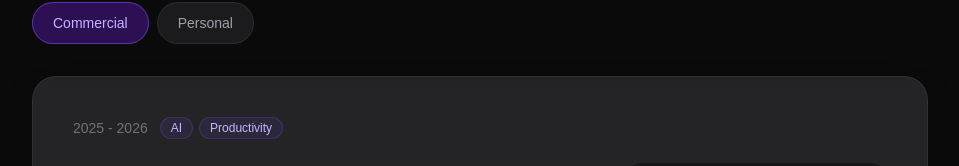
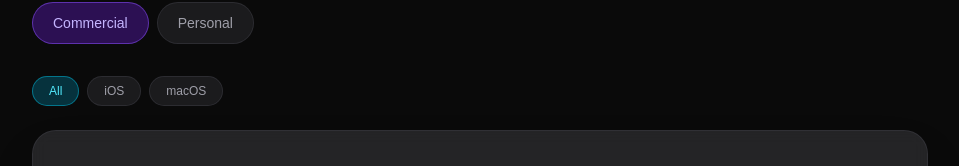
Before and after one commit to yurii-voievodin/yurii-voievodin.github.io, a Next.js app: page /projects in a window 1280 px wide. Shown: the part 269-435 px from the top of the page, without its empty margins (160-1119 px from the left). Built offline with nearby package versions, Linux system fonts and the light colour scheme; grey boxes are pictures that could not be loaded.

Commit message:
Improvement: Add iOS/macOS platform filter to Commercial projects view

```diff
--- a/src/components/projects/CommercialProjects.tsx
+++ b/src/components/projects/CommercialProjects.tsx
@@ -1,9 +1,15 @@
+'use client';
+
+import { useState } from 'react';
 import Image from 'next/image';
 import GradientLink from '@/components/GradientLink';
 import CodeTag from '@/components/CodeTag';
 import ProjectCard from '@/components/projects/ProjectCard';
 
+type PlatformFilter = 'all' | 'ios' | 'macos';
+
 export default function CommercialProjects() {
+    const [platform, setPlatform] = useState<PlatformFilter>('all');
     // Hooh images for carousel
     const hoohImages = [
         { src: '/projects/Hooh/hooh-home.png', alt: 'Hooh Home' },
@@ -93,9 +99,28 @@ export default function CommercialProjects() {
         { src: '/projects/SumDU/sumdu-search.png', alt: 'SumDU Search' },
     ];
 
+    const show = (p: 'ios' | 'macos') => platform === 'all' || platform === p;
+
     return (
         <>
+            <div className="flex gap-2 mb-6">
+                {(['all', 'ios', 'macos'] as const).map((f) => (
+                    <button
+                        key={f}
+                        onClick={() => setPlatform(f)}
+                        className={`px-4 py-1.5 rounded-full text-xs font-medium transition-all duration-300 ${
+                            platform === f
+                                ? 'bg-cyan-600/30 text-cyan-300 border border-cyan-500/50'
+                                : 'bg-zinc-800/60 text-zinc-400 border border-zinc-700/50 hover:text-zinc-300 hover:border-zinc-600/50'
+                        }`}
+                    >
+                        {f === 'all' ? 'All' : f === 'ios' ? 'iOS' : 'macOS'}
+                    </button>
+                ))}
+            </div>
+
                     {/* Hooh */}
+                    {show('ios') && (
                     <ProjectCard
                         date="2025 - 2026"
                         tags={['AI', 'Productivity']}
@@ -147,8 +172,10 @@ export default function CommercialProjects() {
                                     <GradientLink href="https://hooh.com" target="_blank">hooh.com</GradientLink>
                                 </div>
                     </ProjectCard>
+                    )}
 
                     {/* VistaPrint */}
+                    {show('ios') && (
                     <ProjectCard date="August 2023 - December 2025" tags={['E-commerce', 'Shopping']} images={vistaPrintImages}>
                                     <p className="text-zinc-300">
                                         <GradientLink href="https://www.vistaprint.com" target="_blank">VistaPrint</GradientLink> — e-commerce iOS app for ordering custom printed products. Users browse a product catalog, customize designs in an integrated editor, and place orders with Braintree and PayPal payments.
@@ -185,8 +212,10 @@ export default function CommercialProjects() {
                                         <li>Unit test coverage for core modules, localization with string catalogs, logging system</li>
                                     </ul>
                     </ProjectCard>
+                    )}
 
                     {/* VistaCreate */}
+                    {show('ios') && (
                     <ProjectCard date="February 2022 - August 2023" tags={['Design Tools']} images={vistaCreateImages}>
                                     <p className="text-zinc-300">
                                         <GradientLink href="https://create.vista.com" target="_blank">VistaCreate</GradientLink> — professional design and creative content creation iOS app. Users work with thousands of templates, add images, text, shapes and audio, and export designs in multiple formats.
@@ -227,8 +256,10 @@ export default function CommercialProjects() {
                                         <li>Design export UI and logic across multiple formats</li>
                                     </ul>
                     </ProjectCard>
+                    )}
 
                     {/* Clowder */}
+                    {show('ios') && (
                     <ProjectCard date="March 2020 - January 2022" tags={['Social']} images={clowderImages}>
                                     <p className="text-zinc-300">
                                         <GradientLink href="https://www.clowder.com/" target="_blank">Clowder</GradientLink> — white-label community and event management platform. The Core iOS app is cloned and customized for 50+ organizations, providing event management, community forums, real-time chat, news feeds, resource libraries, and QR-based networking.
@@ -265,8 +296,10 @@ export default function CommercialProjects() {
                                         <li>Resolve merge conflicts and maintain GitFlow discipline across a large multi-repo setup</li>
                                     </ul>
                     </ProjectCard>
+                    )}
 
                     {/* CoachNow */}
+                    {show('ios') && (
                     <ProjectCard date="February 2021" tags={['Sports', 'Video']} images={coachNowImages}>
                                     <p className="text-zinc-300">
                                         <GradientLink href="https://apps.apple.com/app/coachnow-coaching-platform/id596598472" target="_blank">CoachNow</GradientLink> — coaching and training management platform for coaches and athletes. Users share training posts, videos, and media in dedicated training spaces, communicate through comments and replies, and manage athlete connections.
@@ -296,8 +329,10 @@ export default function CommercialProjects() {
                                         <li>Maintain dependencies and manage the CocoaPods setup</li>
                                     </ul>
                     </ProjectCard>
+                    )}
 
                     {/* Solitaire */}
+                    {show('ios') && (
                     <ProjectCard date="November 2019" tags={['Game']} images={solitaireImages}>
                                     <p className="text-zinc-300">
                                         <GradientLink href="https://apps.apple.com/us/app/id1457988491" target="_blank">Solitaire (Classic)</GradientLink> — competitive solitaire card game where users play for cash prizes through tournaments, head-to-head matches, and daily challenges, powered by the PROVEIT platform.
@@ -326,8 +361,10 @@ export default function CommercialProjects() {
                                         <li>Pull requests and code reviews</li>
                                     </ul>
                     </ProjectCard>
+                    )}
 
                     {/* Look Up */}
+                    {show('ios') && (
                     <ProjectCard date="June 2019" tags={['Shopping']} images={lookUpImages}>
                                     <p className="text-zinc-300">
                                         <strong>Look Up</strong> — iOS shopping assistant for searching products, comparing prices across stores, tracking receipts, and managing shared shopping lists. Built for the Saudi market (SAR pricing).
@@ -346,8 +383,10 @@ export default function CommercialProjects() {
                                         <li>Deployment target: <strong>iOS 13.1+</strong>, iPhone and iPad supported</li>
                                     </ul>
                     </ProjectCard>
+                    )}
 
                     {/* PROVEIT */}
+                    {show('ios') && (
                     <ProjectCard date="March 2017" tags={['Gaming']} images={proveitImages}>
                                     <p className="text-zinc-300">
                                         <GradientLink href="https://apps.apple.com/app/proveit-real-money-games/id1219398758">PROVEIT</GradientLink> — real-money gaming platform where users compete in trivia, head-to-head challenges, daily tournaments, and 8 skill-based arcade games (Solitaire, Tetris, Flappy Bird, Connect Dots, and more) for cash prizes. Featured in <GradientLink href="https://techcrunch.com/2018/06/18/proveit-trivia">TechCrunch</GradientLink>.
@@ -376,8 +415,10 @@ export default function CommercialProjects() {
                                         <li>Pull requests and code reviews</li>
                                     </ul>
                     </ProjectCard>
+                    )}
 
                     {/* Chronograph iOS */}
+                    {show('ios') && (
                     <ProjectCard date="July 2016" tags={['Productivity']} images={chronographiOSImages}>
                                     <p className="text-zinc-300">
                                         <GradientLink href="https://apps.apple.com/app/chronograph/id1281918814">Chronograph</GradientLink> — in-house Pomodoro timer and task management app (App Dev Academy) that tracks work intervals with configurable work/break cycles, manages tasks with due dates, and syncs data across devices. Shares codebase with the macOS version.
@@ -407,8 +448,10 @@ export default function CommercialProjects() {
                                         <li>Integration of analytics and In-App Subscriptions</li>
                                     </ul>
                     </ProjectCard>
+                    )}
 
                     {/* Chronograph macOS */}
+                    {show('macos') && (
                     <ProjectCard date="March 2016" tags={['Productivity']} images={chronographMacOSImages}>
                                     <p className="text-zinc-300">
                                         <GradientLink href="https://apps.apple.com/ua/app/chronograph-my-productivity/id1316023026?mt=12">Chronograph</GradientLink> — macOS counterpart of the iOS Pomodoro timer app (App Dev Academy). Native Cocoa/AppKit interface with window-based navigation, custom analog and digital clock views, and shared business logic with the iOS version.
@@ -434,8 +477,10 @@ export default function CommercialProjects() {
                                         <li>Integration of analytics and In-App Subscriptions</li>
                                     </ul>
                     </ProjectCard>
+                    )}
 
                     {/* SumDU */}
+                    {show('ios') && (
                     <ProjectCard date="November 2015" tags={['Productivity']} images={sumduImages} showSeparator={false}>
                                     <p className="text-zinc-300">
                                         <GradientLink href="https://apps.apple.com/ua/app/id698235283">SumDU</GradientLink> — schedule viewer for Sumy State University (<GradientLink href="https://www.appdev.academy">App Dev Academy</GradientLink>). Students and teachers search for groups, teachers, or auditoriums and view class schedules with calendar export. My first iOS app published in the App Store.
@@ -464,6 +509,7 @@ export default function CommercialProjects() {
                                         <li>Implement search with alphabetical sections and real-time filtering</li>
                                     </ul>
                     </ProjectCard>
+                    )}
         </>
     );
 }
```
